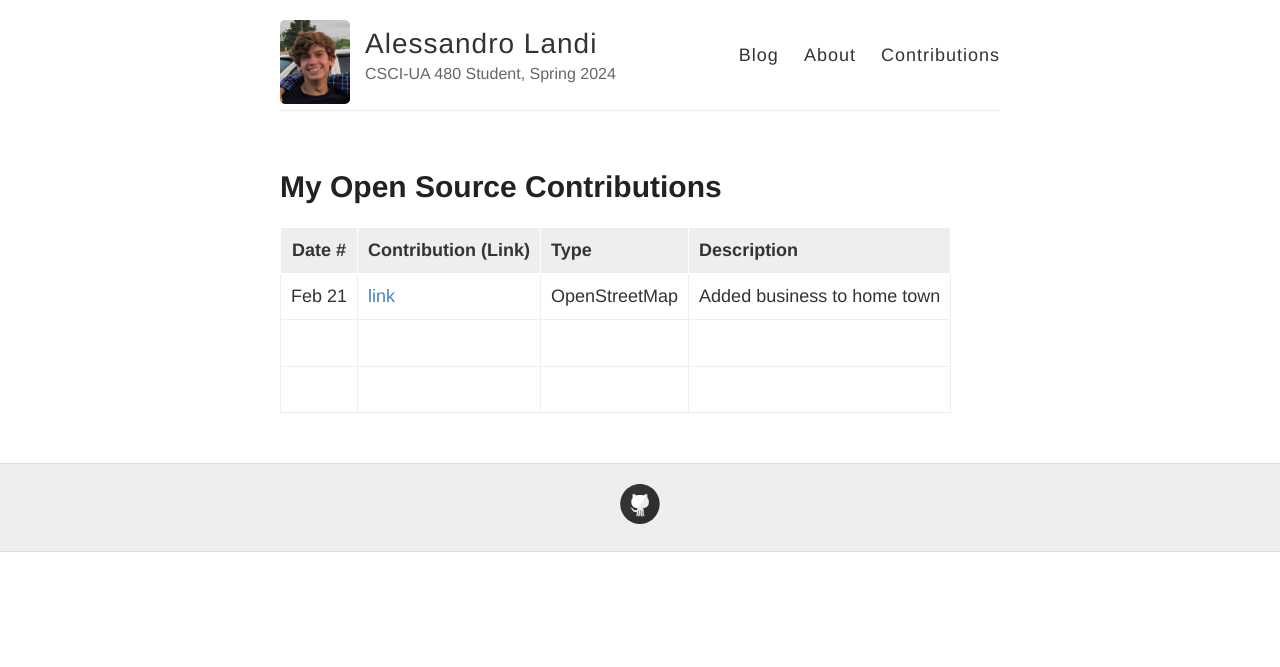
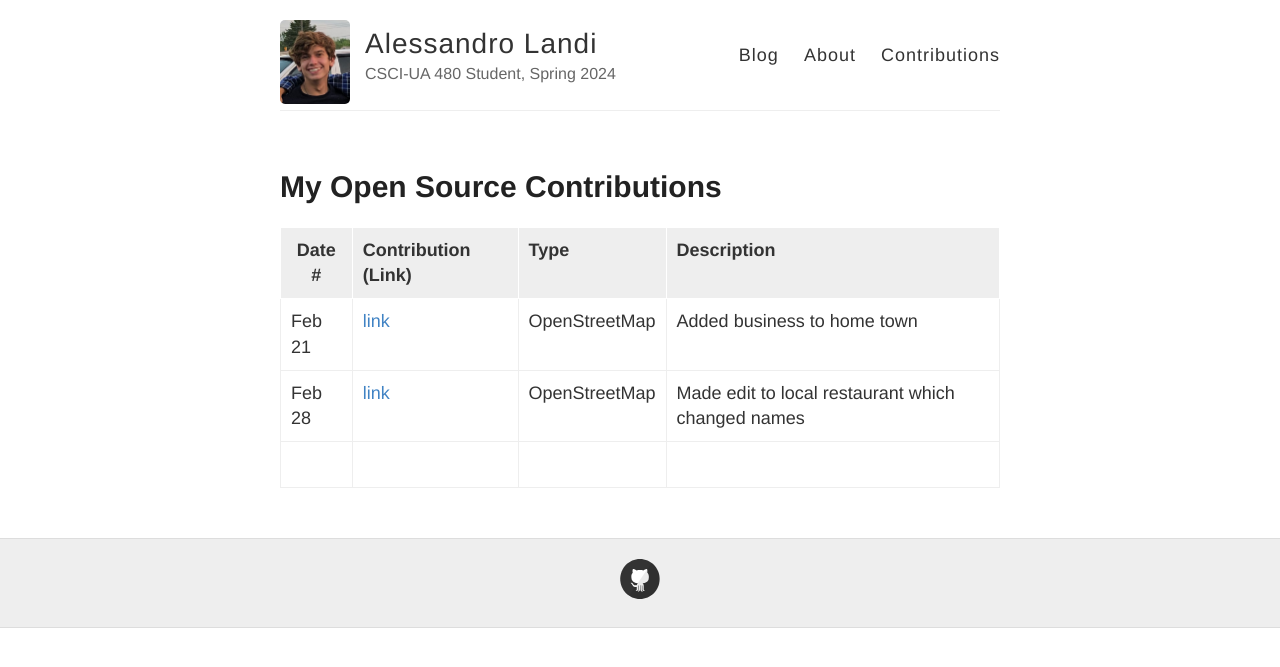
Before and after one commit to ossd-s24/alessandrolandi-weekly, a Jekyll site: the page built from contributions.md, in a window 1280 px wide. Shown: the top 667 px of the page. Built offline with Jekyll 4.4.1, drawn with Linux system fonts in a browser that asks for light colours.

Commit message:
Added contribution 02/28

```diff
--- a/contributions.md
+++ b/contributions.md
@@ -23,5 +23,5 @@ Replace the first row with your own contribution.
 | Date #       | Contribution (Link)  | Type  | Description |
 |---|:---|:---|:---|
 | Feb 21  | [link](https://www.openstreetmap.org/changeset/147743053)    | OpenStreetMap    |   Added business to home town    |
+| Feb 28  | [link](https://www.openstreetmap.org/changeset/148025897)    | OpenStreetMap    |   Made edit to local restaurant which changed names    |
 |     |     |     |      |
-|     |     |     |      |
```
